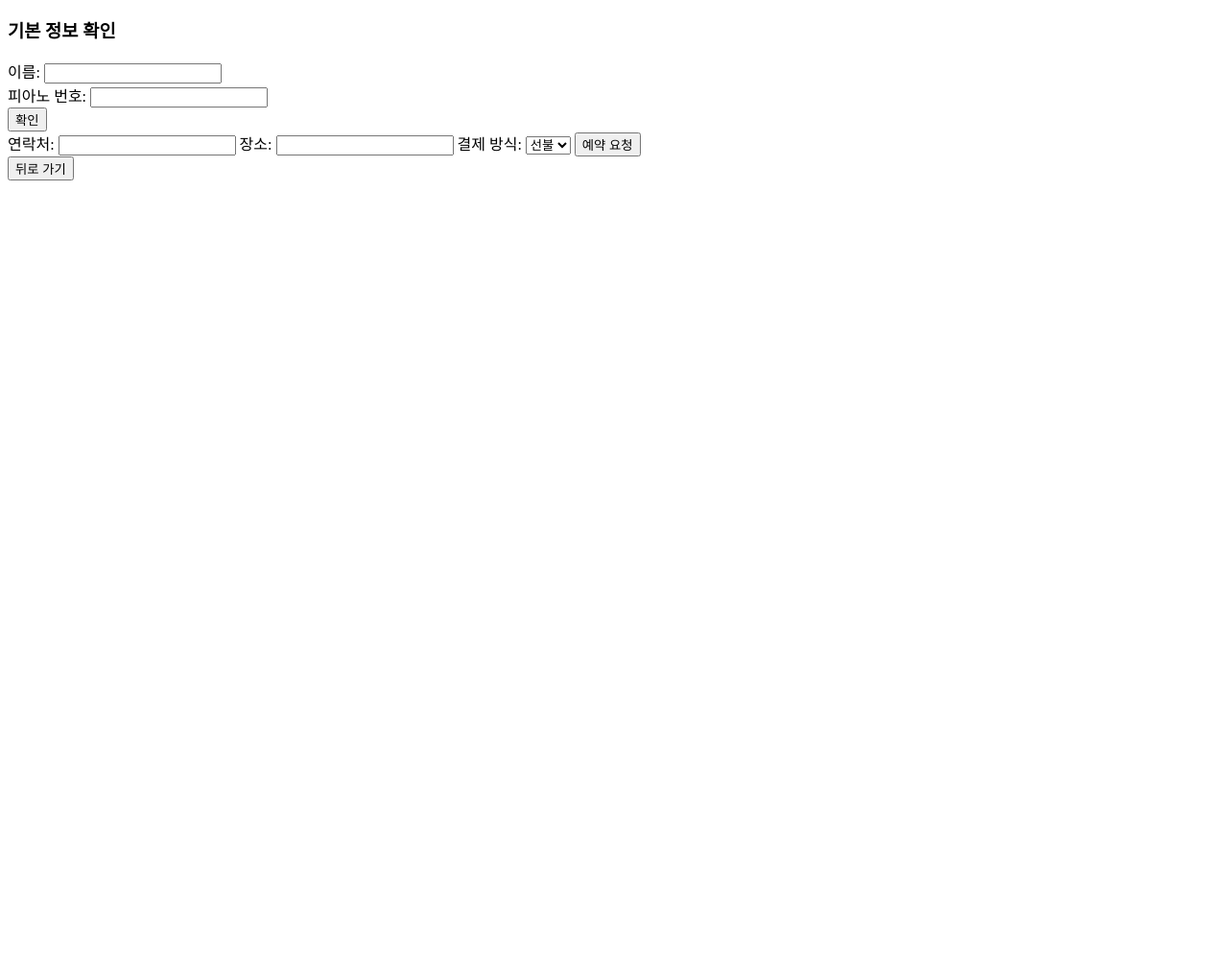
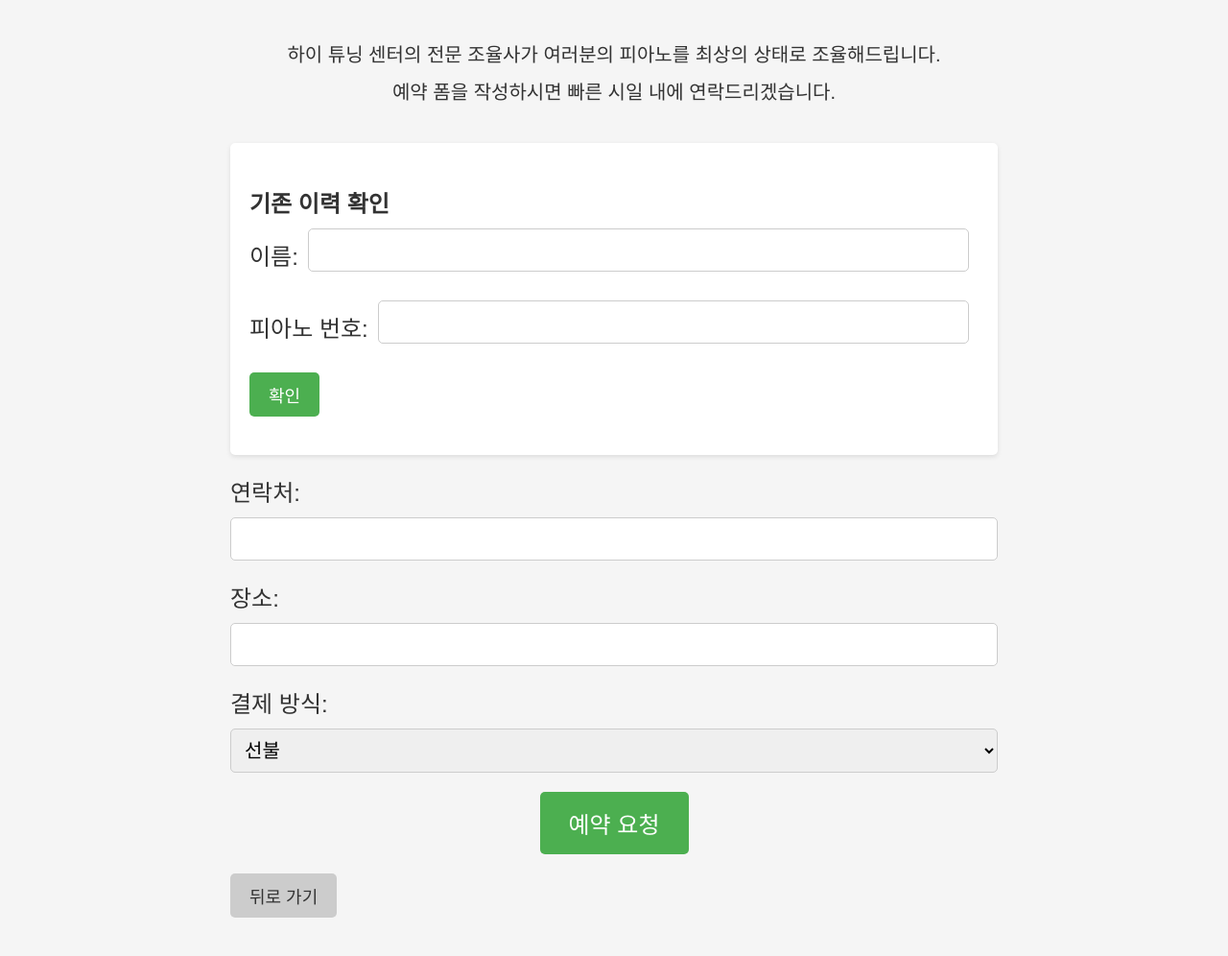
Before and after one commit to dsong831/Python, a Flask app: page /reservation in a window 1280 px wide. Shown: the part 475-1471 px from the top of the page at 96% size. Before the commit the page ends 663 px from the top, so only its background shows below. Run offline with Flask 3, Linux system fonts and the light colour scheme.

Commit message:
reservation.html 업데이트

```diff
--- a/templates/reservation.html
+++ b/templates/reservation.html
@@ -3,7 +3,162 @@
 <head>
     <title>하이 튜닝 센터 - 예약</title>
     <style>
-        /* CSS 스타일 코드 생략 */
+        body {
+            background-color: #f5f5f5;
+            color: #333;
+            font-family: Arial, sans-serif;
+            margin: 0;
+            padding: 0;
+        }
+
+        .container {
+            max-width: 800px;
+            margin: 0 auto;
+            padding: 40px;
+        }
+
+        h1 {
+            font-size: 48px;
+            margin-bottom: 30px;
+            text-align: center;
+        }
+
+        form {
+            display: flex;
+            flex-direction: column;
+        }
+
+        label {
+            font-size: 24px;
+            margin-bottom: 10px;
+        }
+
+        input[type="text"], input[type="tel"], input[type="number"], select {
+            font-size: 20px;
+            padding: 10px;
+            margin-bottom: 20px;
+            border-radius: 5px;
+            border: 1px solid #ccc;
+        }
+
+        .submit-btn {
+            font-size: 24px;
+            padding: 15px 30px;
+            border-radius: 5px;
+            border: none;
+            background-color: #4CAF50;
+            color: white;
+            cursor: pointer;
+            align-self: center;
+        }
+
+        .back-btn {
+            font-size: 18px;
+            padding: 10px 20px;
+            border-radius: 5px;
+            border: none;
+            background-color: #ccc;
+            color: #333;
+            cursor: pointer;
+            margin-top: 20px;
+            align-self: flex-start;
+        }
+
+        .image-container {
+            text-align: center;
+            margin-bottom: 40px;
+        }
+
+        .image-container img {
+            max-width: 100%;
+            height: auto;
+        }
+
+        .description {
+            text-align: center;
+            font-size: 20px;
+            margin-bottom: 40px;
+        }
+
+        .description p {
+            margin: 10px 0;
+        }
+
+        .history-check {
+            background-color: #fff;
+            padding: 20px;
+            border-radius: 5px;
+            margin-bottom: 20px;
+            box-shadow: 0 2px 5px rgba(0, 0, 0, 0.1);
+        }
+
+        .history-check h3 {
+            font-size: 24px;
+            margin-bottom: 10px;
+        }
+
+        .history-check .input-group {
+            display: flex;
+            align-items: center;
+            margin-bottom: 10px;
+        }
+
+        .history-check .input-group label {
+            margin-right: 10px;
+        }
+
+        .history-check .input-group input {
+            flex: 1;
+            margin-right: 10px;
+        }
+
+        .history-btn {
+            font-size: 18px;
+            padding: 10px 20px;
+            border-radius: 5px;
+            border: none;
+            background-color: #4CAF50;
+            color: white;
+            cursor: pointer;
+            margin-right: 10px;
+        }
+
+        #history-result {
+            margin-top: 20px;
+        }
+
+        @media (max-width: 768px) {
+            .container {
+                padding: 20px;
+            }
+
+            h1 {
+                font-size: 36px;
+            }
+
+            label {
+                font-size: 18px;
+            }
+
+            input[type="text"], input[type="tel"], input[type="number"], select {
+                font-size: 16px;
+            }
+
+            .submit-btn {
+                font-size: 20px;
+                padding: 12px 24px;
+            }
+
+            .back-btn {
+                font-size: 14px;
+                padding: 8px 16px;
+            }
+
+            .history-btn {
+                font-size: 14px;
+                padding: 8px 16px;
+            }
+        }
     </style>
 </head>
 <body>
@@ -18,7 +173,7 @@
         </div>
         <form action="/create-reservation" method="POST">
             <div class="history-check">
-                <h3>기본 정보 확인</h3>
+                <h3>기존 이력 확인</h3>
                 <div class="input-group">
                     <label for="name">이름:</label>
                     <input type="text" id="name" name="name" required>
```
